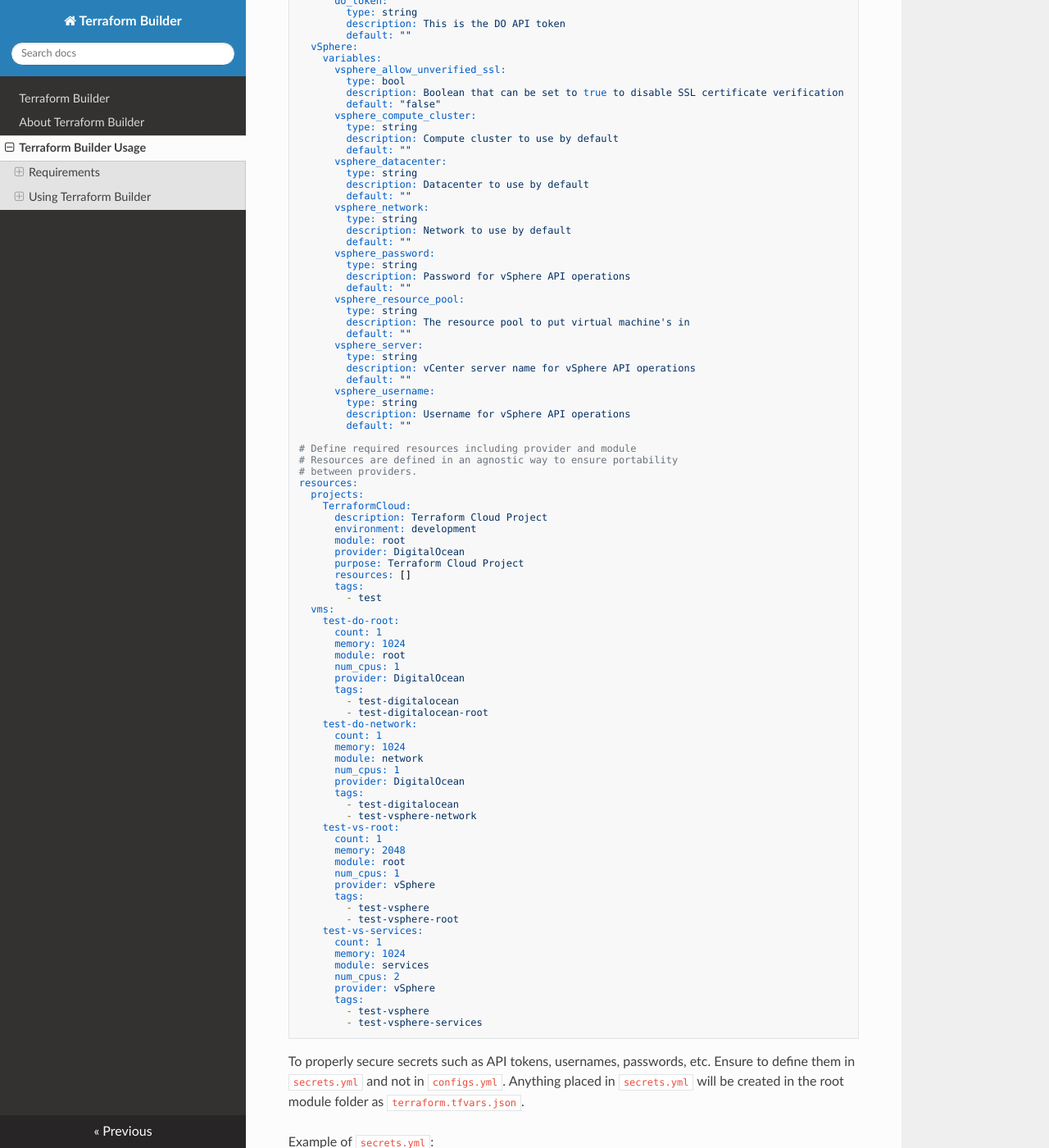
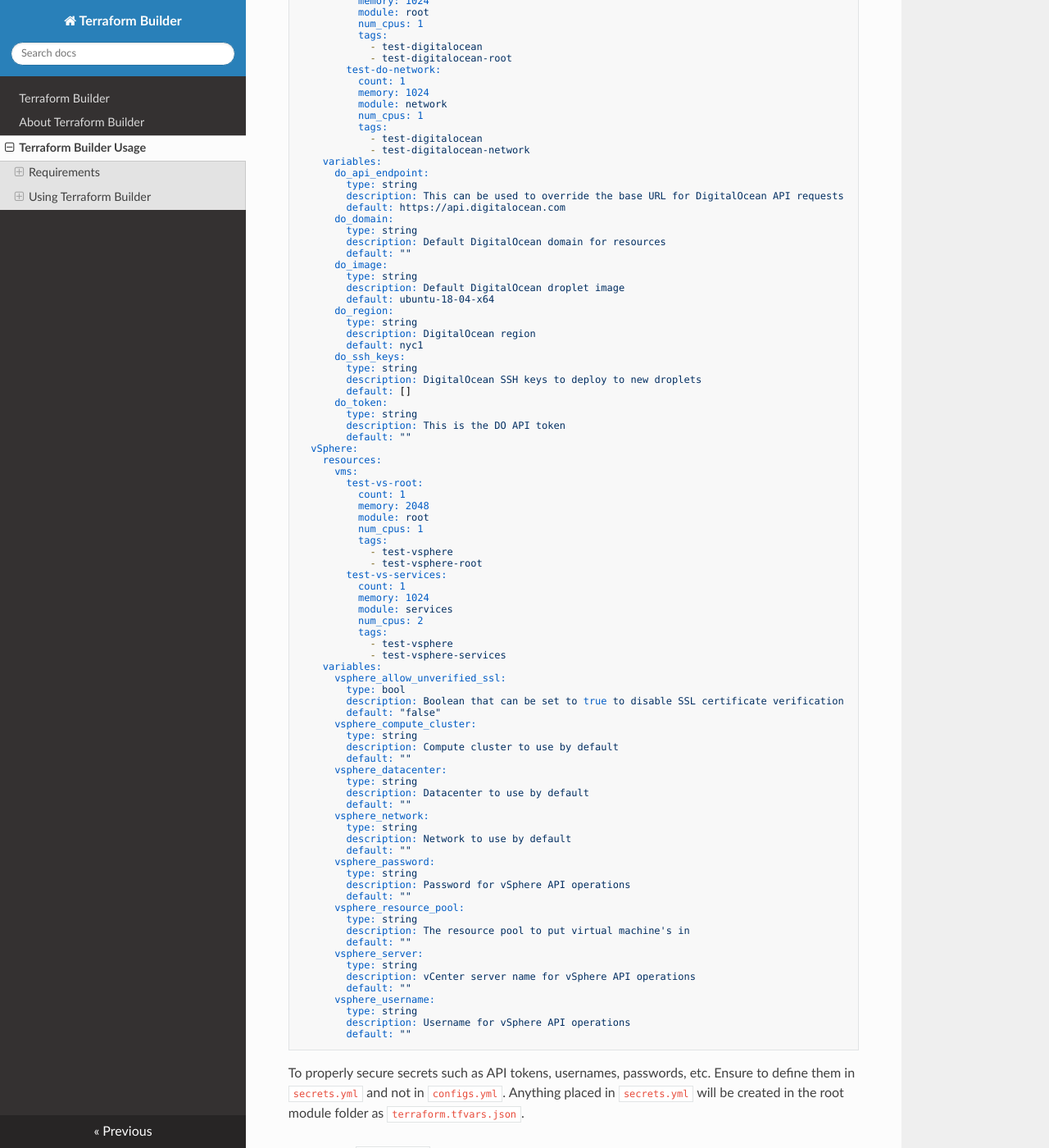
Before and after one commit to mrlesmithjr/terraform-builder, an MkDocs documentation site: the page built from docs/usage.md, in a window 1280 px wide and 1400 px high, scrolled down 2031 px. Shown: the whole window at 82% size. Built offline with MkDocs 1.6.1, drawn with Linux system fonts in a browser that asks for light colours; nearby versions of some CDN libraries; some of the changed text lies outside the part shown.

Commit message:
Reorganized resources
Resources are now defined within a provider. If resources need to be
changed to a different provider, simply move those resources under the
new provider. Everything will update appropriately to the new provider.
This change SHOULD make things easier to move around, including the
logic to do so.

````diff
--- a/docs/usage.md
+++ b/docs/usage.md
@@ -76,7 +76,12 @@ modules:
 # Define providers and variables
 providers:
   AzureRM:
+    resources: {}
     variables:
+      azurerm_domain:
+        type: string
+        description: Default AzureRM domain for resources
+        default: ""
       azurerm_environment:
         type: string
         description: AzureRM Environment
@@ -84,6 +89,14 @@ providers:
       azurerm_features:
         description: Customize the behaviour of certain Azure Provider resources.
         default: {}
+      azurerm_location:
+        description: Default AzureRM location
+        type: string
+        default: ""
+      azurerm_resource_group:
+        description: Default AzureRM resource group
+        type: string
+        default: ""
       azurerm_subscription_id:
         type: string
         description: AzureRM Subscription ID
@@ -93,11 +106,33 @@ providers:
         description: AzureRM Tenant ID
         default: ""
   DigitalOcean:
+    resources:
+      vms:
+        test-do-root:
+          count: 1
+          memory: 1024
+          module: root
+          num_cpus: 1
+          tags:
+            - test-digitalocean
+            - test-digitalocean-root
+        test-do-network:
+          count: 1
+          memory: 1024
+          module: network
+          num_cpus: 1
+          tags:
+            - test-digitalocean
+            - test-digitalocean-network
     variables:
       do_api_endpoint:
         type: string
         description: This can be used to override the base URL for DigitalOcean API requests
         default: https://api.digitalocean.com
+      do_domain:
+        type: string
+        description: Default DigitalOcean domain for resources
+        default: ""
       do_image:
         type: string
         description: Default DigitalOcean droplet image
@@ -148,58 +201,6 @@ providers:
         type: string
         description: Username for vSphere API operations
         default: ""
-
-# Define required resources including provider and module
-# Resources are defined in an agnostic way to ensure portability
-# between providers.
-resources:
-  projects:
-    TerraformCloud:
-      description: Terraform Cloud Project
-      environment: development
-      module: root
-      provider: DigitalOcean
-      purpose: Terraform Cloud Project
-      resources: []
-      tags:
-        - test
-  vms:
-    test-do-root:
-      count: 1
-      memory: 1024
-      module: root
-      num_cpus: 1
-      provider: DigitalOcean
-      tags:
-        - test-digitalocean
-        - test-digitalocean-root
-    test-do-network:
-      count: 1
-      memory: 1024
-      module: network
-      num_cpus: 1
-      provider: DigitalOcean
-      tags:
-        - test-digitalocean
-        - test-vsphere-network
-    test-vs-root:
-      count: 1
-      memory: 2048
-      module: root
-      num_cpus: 1
-      provider: vSphere
-      tags:
-        - test-vsphere
-        - test-vsphere-root
-    test-vs-services:
-      count: 1
-      memory: 1024
-      module: services
-      num_cpus: 2
-      provider: vSphere
-      tags:
-        - test-vsphere
-        - test-vsphere-services
 ```
 
 To properly secure secrets such as API tokens, usernames, passwords, etc.
````
Also changed, not shown: other parts of docs/usage.md (+18 -0 lines), CHANGELOG.md (+26 -0 lines), examples/example_builds/example/README.md (+47 -61 lines), 10 other files.
